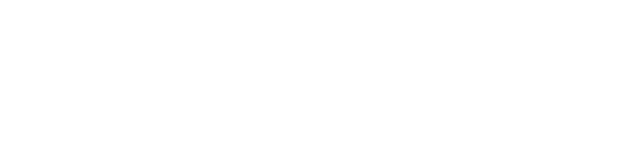
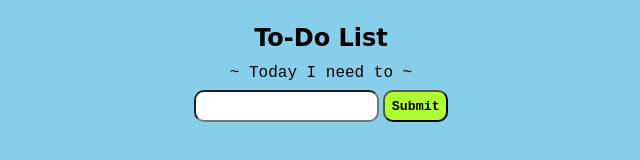
Before and after one commit to dts-kominfo-rea2a/challenge-08-sandiprayogo, a website: page index.html in a window 1280 px wide. Shown: the whole page, without its empty margins (319-959 px from the left). Drawn offline with Linux system fonts and the light colour scheme.

Commit message:
challenge-8-dom

```diff
--- a/index.html
+++ b/index.html
@@ -5,37 +5,107 @@
     <meta http-equiv="X-UA-Compatible" content="IE=edge" />
     <meta name="viewport" content="width=device-width, initial-scale=1.0" />
     <title>Challenge - DOM</title>
+    <style>
+      body {
+        display: flex;
+        align-items: center;
+        justify-content: center;
+        background-color: skyblue;
+      }
+      #app {
+        padding: 1em;
+        display: flex;
+        flex-direction: column;
+        justify-content: center;
+        align-items: center;
+        width: 100%;
+        border-radius: 15px;
+      }
+      #todo-title {
+        margin-bottom: 0.5em;
+        font-size: 1.5em;
+        font-family: cursive;
+        font-weight: 900;
+      }
+      #todo-subtitle {
+        margin-bottom: 0.5em;
+        font-family: "Courier New", Courier, monospace;
+      }
+      #todo-input {
+        padding: 0.5em;
+        border-radius: 10px;
+        margin-bottom: 1em;
+        font-family: "Courier New", Courier, monospace;
+      }
+      #todo-submit {
+        padding: 0.5em;
+        border-radius: 10px;
+        font-family: "Courier New", Courier, monospace;
+        background-color: greenyellow;
+        font-weight: 900;
+      }
+      #todo-output {
+        align-self: flex-start;
+        font-family: "Courier New", Courier, monospace;
+        font-weight: 700;
+      }
+      li {
+        list-style-type: circle;
+        list-style-position: outside;
+        font-size: 1em;
+        margin-bottom: 0.3em;
+        vertical-align: middle;
+      }
+    </style>
   </head>
   <body>
     <div id="app">
       <!-- TODO: Buatlah sebuah header dengan id todo-title -->
+      <header id="todo-title">To-Do List</header>
       <!-- TODO: Buatlah sebuah subtitle dengan id todo-subtitle -->
-
+      <subtitle id="todo-subtitle">~ Today I need to ~</subtitle>
       <!-- Section: input -->
-      <!-- TODO: Buatlah sebuah input bertipe text dengan id todo-input -->
-      <!-- TODO: Buatlah sebuah button dengan id todo-submit -->
-
+      <section class="input">
+        <!-- TODO: Buatlah sebuah input bertipe text dengan id todo-input -->
+        <input type="text" name="todo-input" id="todo-input" />
+        <!-- TODO: Buatlah sebuah button dengan id todo-submit -->
+        <button id="todo-submit">Submit</button>
+      </section>
       <!-- Section output -->
       <!-- TODO: Buatlah sebuah <ul> dengan id todo-output -->
+      <ul id="todo-output"></ul>
     </div>
 
     <!-- ! Untuk tantangan ini, script jangan diubah ke external js yah ! -->
     <script>
       // TODO: Deklarasi variable sesuai dengan kebutuhan di sini
-      let button;
-      let input;
-      let output;
+      const button = document.getElementById("todo-submit");
+      const input = document.getElementById("todo-input");
+      const output = document.getElementById("todo-output");
 
       // TODO: Buatlah sebuah fungsi dengan nama fnClickHandler
       // Fungsi yang digunakan untuk menambahkan tulisan
       // Jangan ubah cara deklarasi fungsinya, cukup isi saja
-      function fnClickHandler(toDoItem) {}
+      function fnClickHandler(toDoItem) {
+        const li = document.createElement("li");
+        li.append(toDoItem);
+        output.appendChild(li);
+        input.value = "";
+      }
 
       // TODO: register event onclick / addEventListener untuk button
       // akan menjalankan fungsi fnClickHandler
-
+      button.addEventListener("click", () => {
+        fnClickHandler(input.value);
+      });
       // TODO: register event onkeypress / addEventListener untuk input
       // sehingga saat di input ditekan enter akan menjalankan fungsi fnClickHandler juga
+      input.addEventListener("keypress", (event) => {
+        if (event.key === "Enter") {
+          event.preventDefault();
+          fnClickHandler(input.value);
+        }
+      });
     </script>
   </body>
 </html>
```
